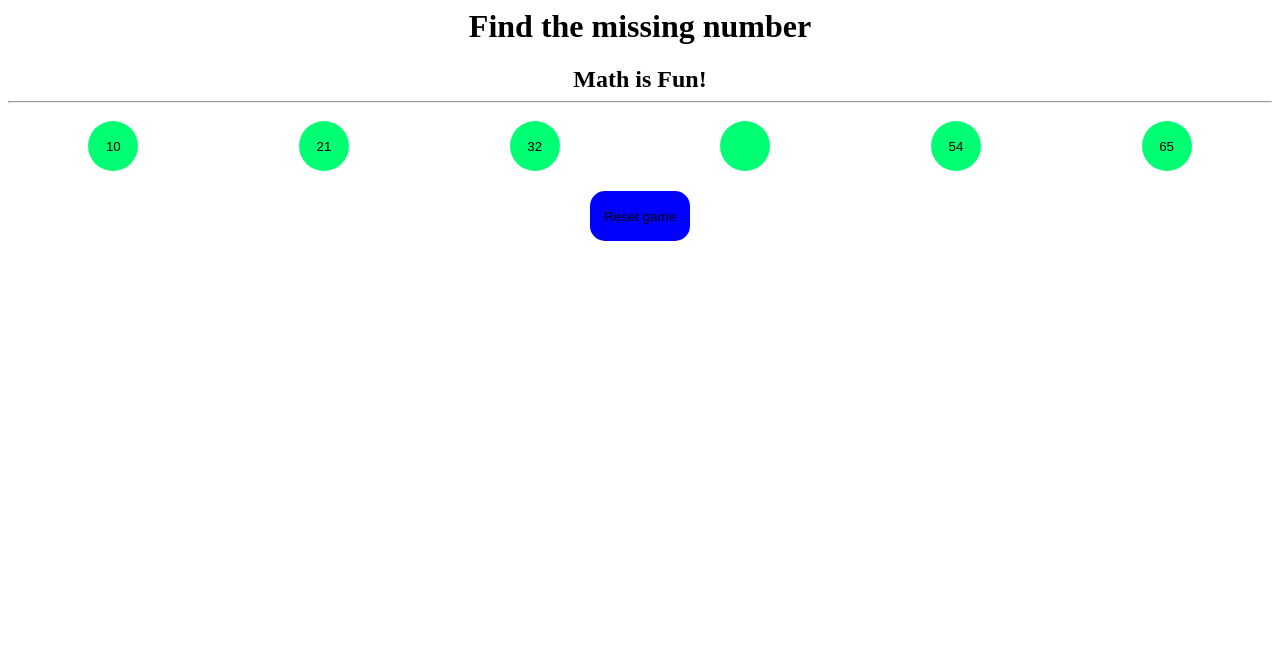
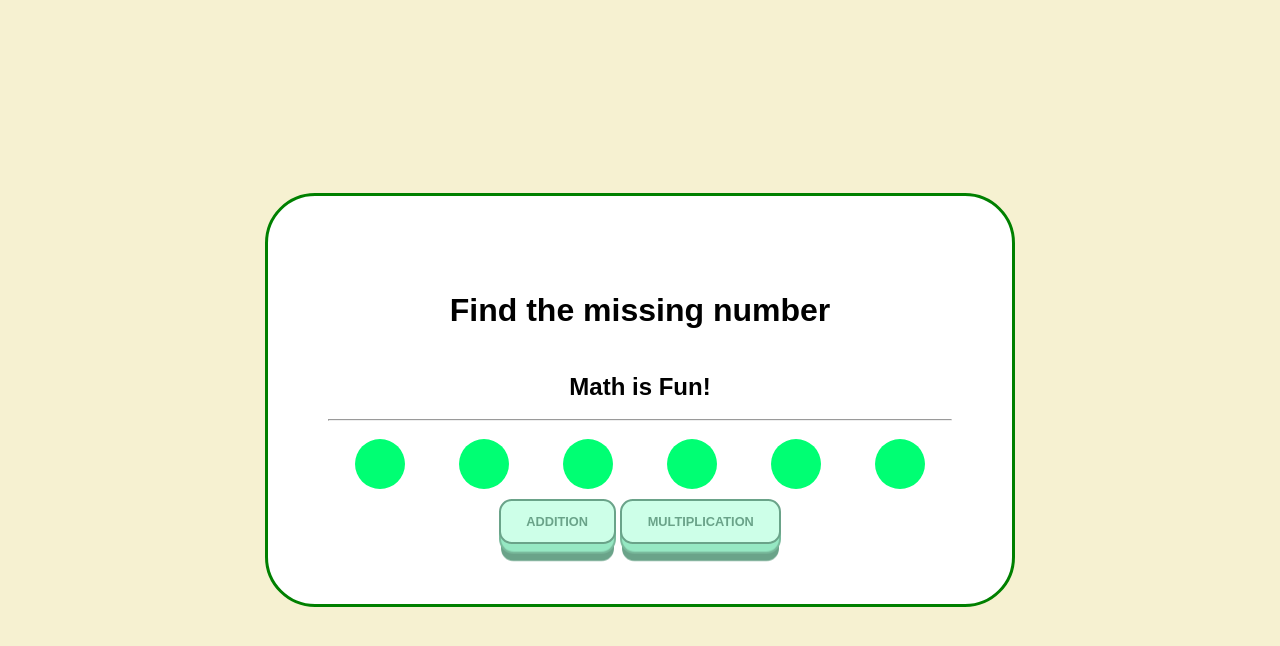
Before and after one commit to rahul-nanda15/Year_10_Design, a plain HTML site: page Demo_Programs/mainPage.html in a window 1280 px wide. Drawn offline with Linux system fonts and the light colour scheme.

Commit message:
updated css

```diff
--- a/Demo_Programs/mainPage.html
+++ b/Demo_Programs/mainPage.html
@@ -7,6 +7,9 @@
     </head>
 
     <body>
+
+        <div class="container">
+            <div class="content">
         <h1>Find the missing number</h1>
         <h2 id="subHeading">Math is Fun!</h2>
         <hr>
@@ -20,16 +23,20 @@
         </div>
 
         <div id="reset">
-            <button id="resetButton" onclick="run()">
-                Reset game
-            </button>
+
+            <button class="big-button" onclick="add()">  addition  </button>
+            <button class="big-button" onclick="multiply()"> multiplication </button>
+
+
+            </div>
         </div>
+    </div>
 
         <script src="script.js"></script>
     </body>
     <script>
 
-        run()
+
 
     </script>
 </html>
--- a/Demo_Programs/script.js
+++ b/Demo_Programs/script.js
@@ -1,61 +1,99 @@
 
 
 //This is a stub for improving the code by using an array
-items = document.getElementsByClassName('valueItem');
+
 
 
 //What would chanage below if the items array existed?
-startValue = Math.trunc(Math.random() * 10) + 1;
-
-current = document.getElementById('item1');
-
-current.innerHTML = startValue;
 
 missValue = Math.trunc(Math.random() * 5) + 2;
 
-operator = Math.trunc(Math.random() * 2);
-function run(){
-nextValue = startValue;
+function add() {
 
 
+    startValue = Math.trunc(Math.random() * 10) + 1;
 
-if (operator == 0)
-{
+    item1.innerHTML = startValue;
+
+
     step = Math.trunc(Math.random() * 25) + 1;
+
+    console.log(step)
+
     for (i = 2; i < 7; i++)
     {
-        nextValue = nextValue + step;
+        startValue = startValue + step;
+
+        val = (document.getElementById('item' + String(i)))
+
         if (i != missValue)
         {
-            (document.getElementById('item' + String(i))).innerHTML = nextValue;
+            val.innerHTML = startValue;
+            console.log(startValue)
         }
         else
         {
-            answer = nextValue;
-            (document.getElementById('item' + String(i))).addEventListener('click', function()
+            answer = startValue;
+            val.addEventListener('click', function()
             {
                 response = prompt("Enter the missing value");
                 if (answer == response)
                 {
                     alert("Congratulations - Correct");
                     (document.getElementById('item' + String(missValue))).innerHTML = response;
+
+                    location.reload();
+
                 }
                 else
                     alert("Sorry, that is not correct.  Feel free to try again");
+                    location.reload();
             });
         }
     }
+
+
+
 }
-else
-{
-    step = Math.trunc(Math.random() * 3) + 2;
-        for (i = 2; i < 7; i++)
+
+function multiply(){
+
+  startValue = Math.trunc(Math.random() * 10) + 1;
+
+    item1.innerHTML = startValue;
+
+
+    step = Math.trunc(Math.random() * 5) + 1;
+    console.log(step)
+    for (i = 2; i < 7; i++)
     {
-        nextValue = nextValue * step;
+        startValue = startValue * step;
+
+        val = (document.getElementById('item' + String(i)))
+
         if (i != missValue)
         {
-            (document.getElementById('item' + String(i))).innerHTML = nextValue;
+            val.innerHTML = startValue;
+        }
+        else
+        {
+            answer = startValue;
+            val.addEventListener('click', function()
+            {
+                response = prompt("Enter the missing value");
+                if (answer == response)
+                {
+                    alert("Congratulations - Correct");
+                    (document.getElementById('item' + String(missValue))).innerHTML = response;
+
+                    location.reload();
+                }
+                else
+                    alert("Sorry, that is not correct.  Feel free to try again");
+
+                    location.reload();
+            });
         }
     }
+
 }
-}
--- a/Demo_Programs/style.css
+++ b/Demo_Programs/style.css
@@ -1,3 +1,21 @@
+body {
+    background-image: url("https://i.redd.it/4x6mlq8yn3521.jpg")
+}
+
+.container {
+
+    background-color: white;
+    border-radius: 50px;
+    width: 750px;
+    margin: auto;
+  border: 3px solid green;
+  padding: 10px;
+}
+
+.content {
+    padding: 50px;
+}
+
 .valueItem
 {
     background-color: rgb(0, 255, 115);
@@ -53,3 +71,90 @@ h1
     transition: 1s;
 
 }
+
+:root {
+  --backgroundColor: rgba(246, 241, 209);
+  --colorShadeA: rgb(106, 163, 137);
+  --colorShadeB: rgb(121, 186, 156);
+  --colorShadeC: rgb(150, 232, 195);
+  --colorShadeD: rgb(187, 232, 211);
+  --colorShadeE: rgb(205, 255, 232);
+}
+
+@import url("https://fonts.googleapis.com/css?family=Open+Sans:400,400i,700");
+* {
+  box-sizing: border-box;
+}
+*::before, *::after {
+  box-sizing: border-box;
+}
+body {
+  font-family: 'OpenSans', sans-serif;
+  font-size: 1rem;
+  line-height: 2;
+  display: flex;
+          align-items: center;
+          justify-content: center;
+  margin: 0;
+  min-height: 100vh;
+  background: var(--backgroundColor);
+}
+button {
+  position: relative;
+  display: inline-block;
+  cursor: pointer;
+  outline: none;
+  border: 0;
+  vertical-align: middle;
+  text-decoration: none;
+  font-size: 0.8rem;
+    color:var(--colorShadeA);
+  font-weight: 700;
+  text-transform: uppercase;
+  font-family: inherit;
+}
+
+button.big-button {
+   padding: 1em 2em;
+   border: 2px solid var(--colorShadeA);
+  border-radius: 1em;
+  background: var(--colorShadeE);
+transform-style: preserve-3d;
+   transition: all 175ms cubic-bezier(0, 0, 1, 1);
+}
+button.big-button::before {
+  position: absolute;
+  content: '';
+  width: 100%;
+  height: 100%;
+  top: 0;
+  left: 0;
+  right: 0;
+  bottom: 0;
+  background: var(--colorShadeC);
+  border-radius: inherit;
+    box-shadow: 0 0 0 2px var(--colorShadeB), 0 0.75em 0 0 var(--colorShadeA);
+ transform: translate3d(0, 0.75em, -1em);
+     transition: all 175ms cubic-bezier(0, 0, 1, 1);
+}
+
+
+button.big-button:hover {
+  background: var(--colorShadeD);
+  transform: translate(0, 0.375em);
+}
+
+button.big-button:hover::before {
+  transform: translate3d(0, 0.75em, -1em);
+}
+
+button.big-button:active {
+            transform: translate(0em, 0.75em);
+}
+
+button.big-button:active::before {
+  transform: translate3d(0, 0, -1em);
+
+      box-shadow: 0 0 0 2px var(--colorShadeB), 0 0.25em 0 0 var(--colorShadeB);
+
+}
```
Also changed, not shown: 1 other file.
